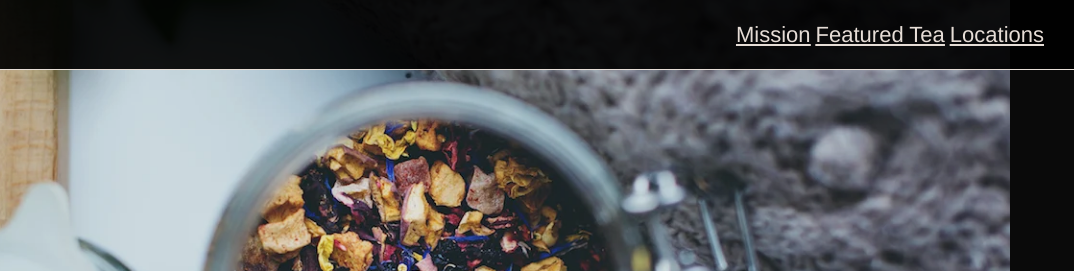
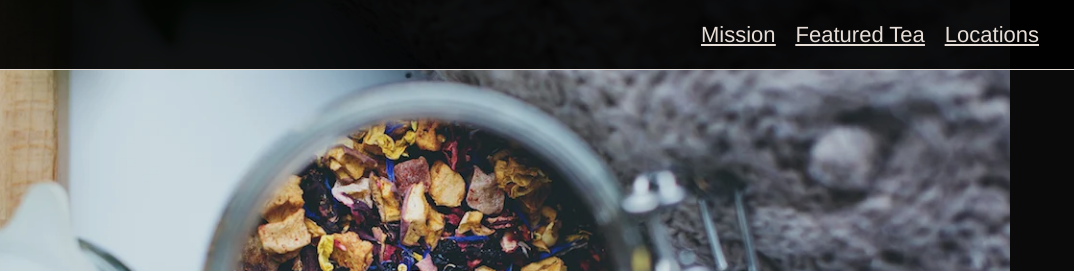
Before and after one commit to ruzannastubbs/teaCozyProject, a plain HTML site: page index.html in a window 1280 px wide. Shown: the top 271 px of the page, 206-1280 px from the left. Drawn offline with Linux system fonts and the light colour scheme.

Commit message:
commit on 'master'

```diff
--- a/css/style.css
+++ b/css/style.css
@@ -14,7 +14,7 @@ body {
 	width: 100%;
 	height: 69px;
 	display: inline-flex;
-	justify-content: space-between;
+	justify-content: space-around;
 	align-items: center;
 	border-bottom: 1px solid seashell;
 	background-color: rgba(0, 0, 0, 0.925);
@@ -38,10 +38,12 @@ body {
 	list-style: none;
 	text-decoration: underline;
 	display: flex;
+	flex: 3;
+	justify-content: right;
 	margin-right: 25px;
 }
 .navbar ul li {
-	padding-right: 5px;
+	padding: 2px 10px;
 }
 .navbar a {
 	color: seashell;
```
